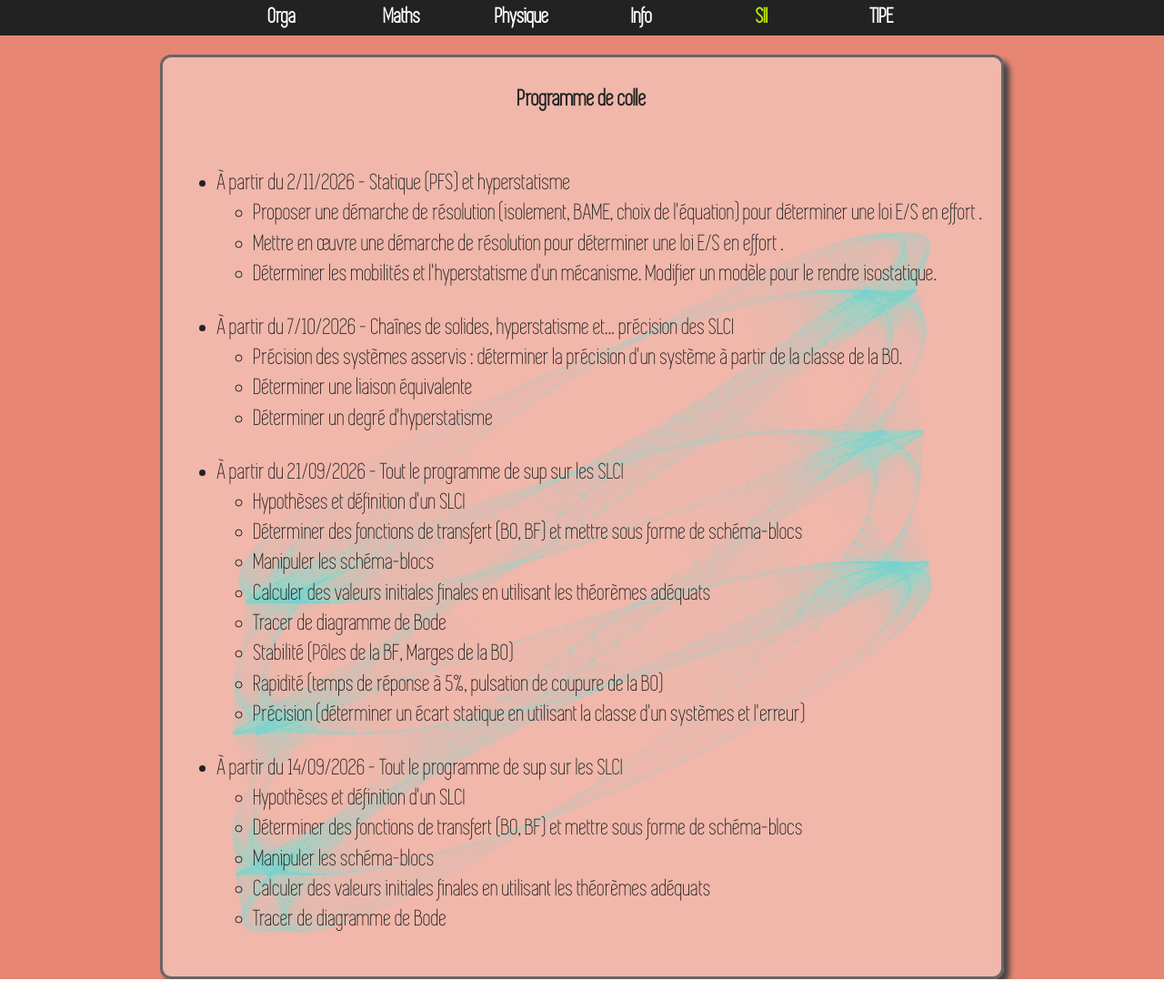
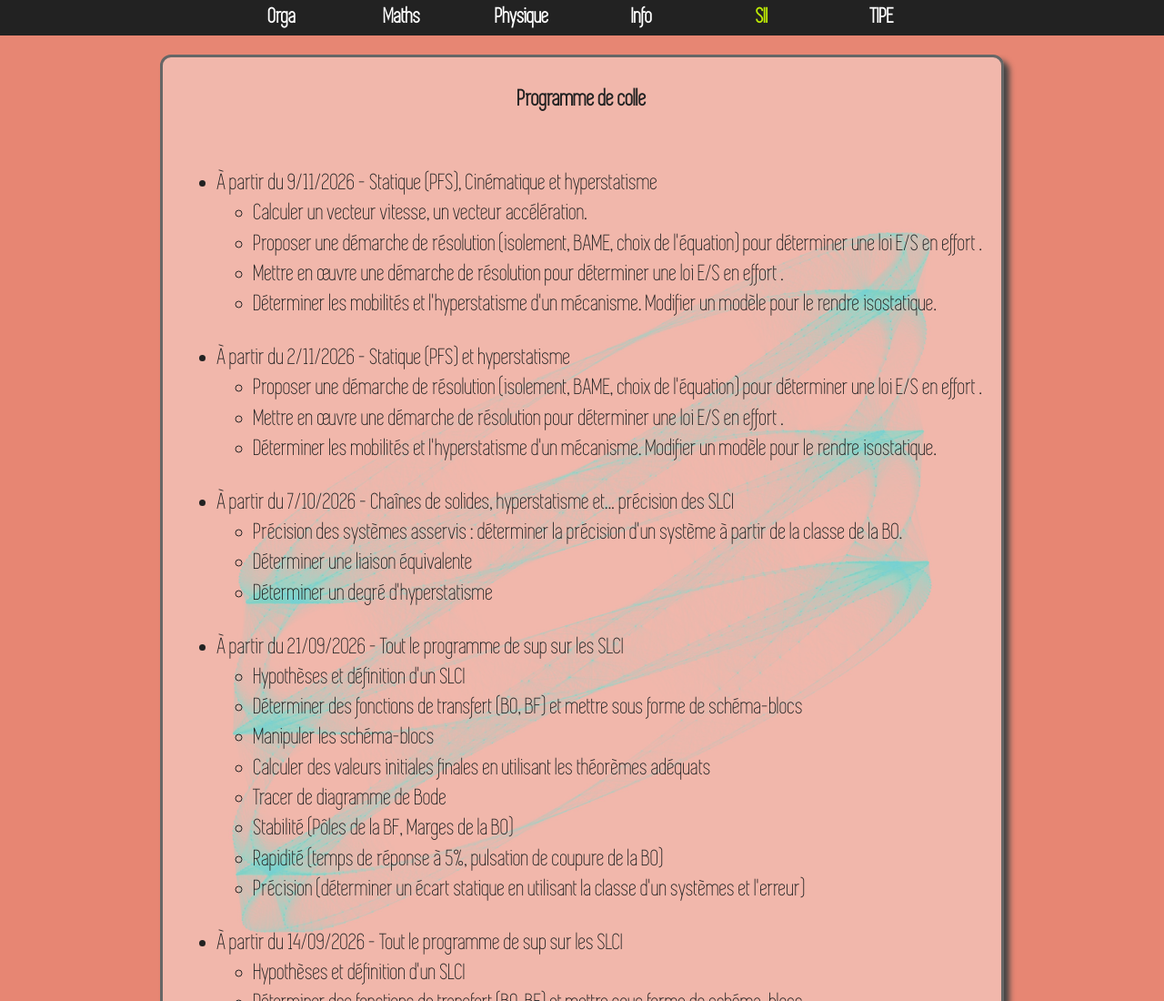
Before and after one commit to psietoilelamartin/psietoilelamartin.github.io, a plain HTML site: page sii/colles.html in a window 1280 px wide. Shown: the top 1100 px of the page at 91% size. Before the commit the page ends 1076 px from the top, so only its background shows below. Drawn offline with Linux system fonts and the light colour scheme.

Commit message:
Update colles.html

```diff
--- a/sii/colles.html
+++ b/sii/colles.html
@@ -92,6 +92,18 @@
 
 		-->
 		<ul>
+		<li> À partir du 9/11/2026 - Statique (PFS), Cinématique et hyperstatisme </li>
+		<ul>
+		<li>
+		Calculer un vecteur vitesse, un vecteur accélération.</li>
+		<li>
+		Proposer une démarche de résolution (isolement, BAME, choix de l'équation) pour déterminer une loi E/S en effort .</li>
+		<li> Mettre en œuvre une démarche de résolution pour déterminer une loi E/S en effort .</li>
+		<li> Déterminer les mobilités et l'hyperstatisme d'un mécanisme. Modifier un modèle pour le rendre isostatique.</li>
+		</ul>
+		</ul>
+
+		<ul>
 		<li> À partir du 2/11/2026 - Statique (PFS) et hyperstatisme </li>
 		<ul>
 		<li> Proposer une démarche de résolution (isolement, BAME, choix de l'équation) pour déterminer une loi E/S en effort .</li>
```
